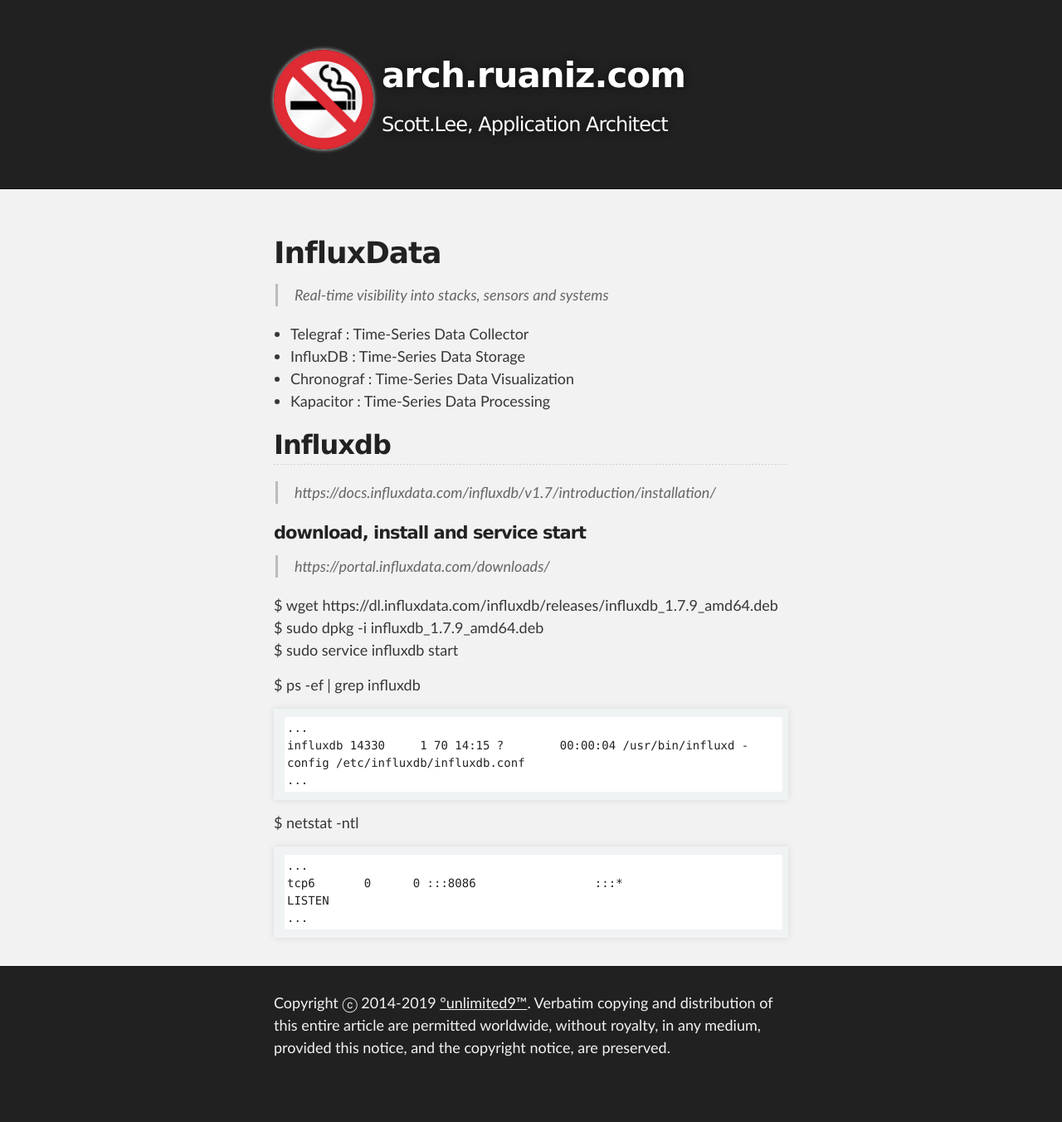
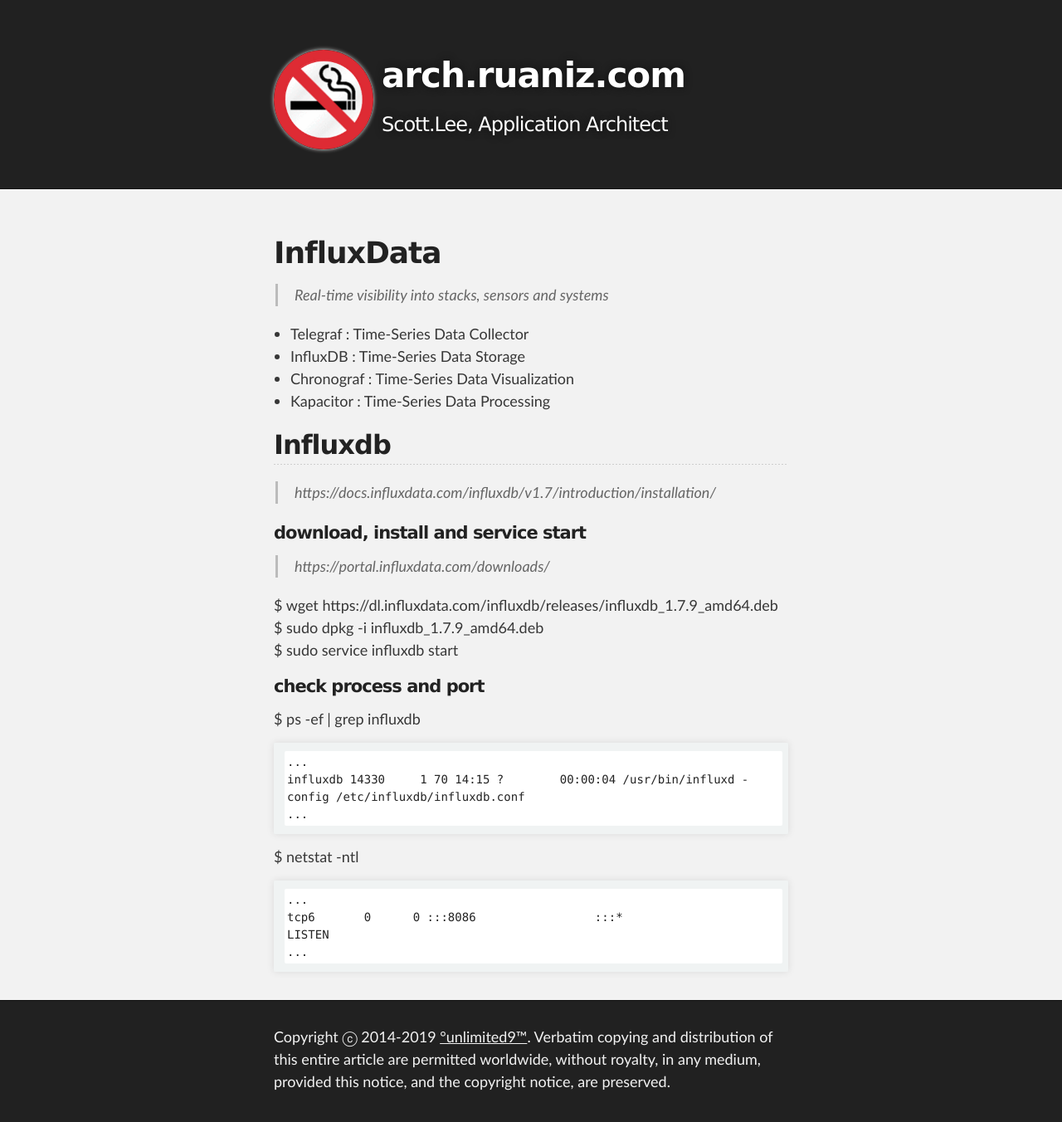
Before and after one commit to unlimited9/unlimited9.github.com, a Jekyll site: the page built from reference.notes/QA/install.n.setup.influxdb.md, in a window 1280 px wide. Shown: the whole page at 83% size. Built offline with Jekyll 4.4.1, drawn with Linux system fonts in a browser that asks for light colours; our own code applies the rules of GitHub Pages for plain Markdown files; before the commit the page ends 1311 px from its top, so only the background shows below that.

Commit message:
Update install.n.setup.influxdb.md

````diff
--- a/reference.notes/QA/install.n.setup.influxdb.md
+++ b/reference.notes/QA/install.n.setup.influxdb.md
@@ -17,6 +17,7 @@ $ wget https://dl.influxdata.com/influxdb/releases/influxdb_1.7.9_amd64.deb
 $ sudo dpkg -i influxdb_1.7.9_amd64.deb
 $ sudo service influxdb start
 
+#### check process and port
 $ ps -ef | grep influxdb
 ```
 ...
````
